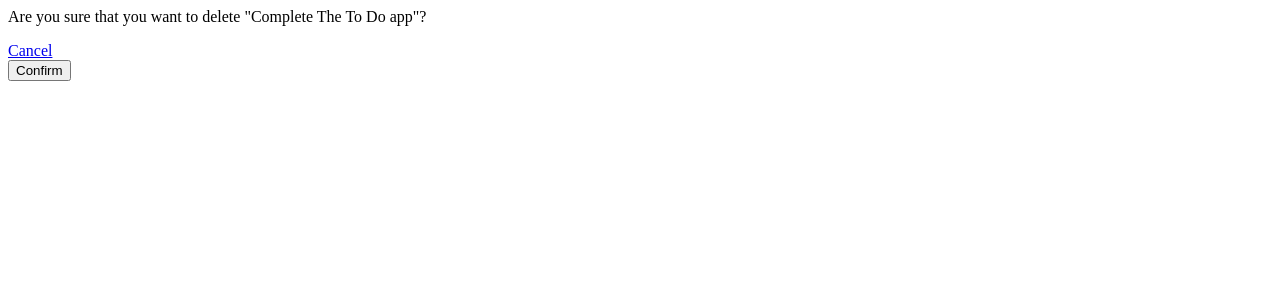
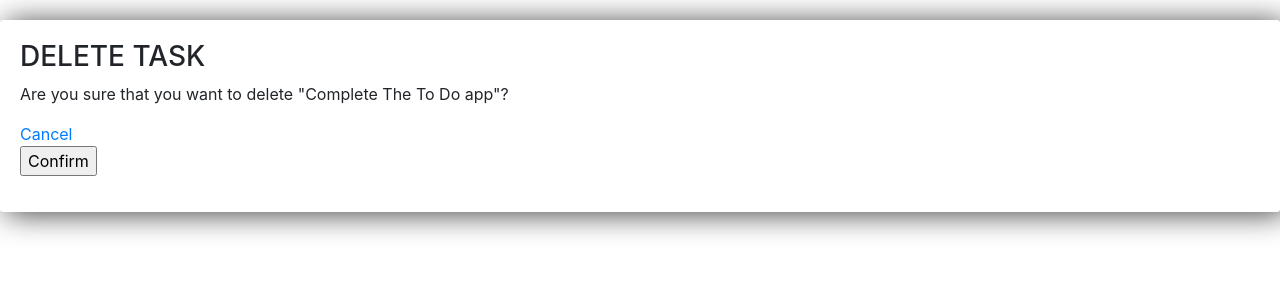
Before and after one commit to iamrizvan/my-todo, a Django app: page /delete_task/1/ in a window 1280 px wide. Shown: the top 300 px of the page. Run offline with Django 3.2, Linux system fonts and the light colour scheme; data comes from the database, SQL or seed files in the repository; some libraries are stand-ins or nearby versions.

Commit message:
App modified

```diff
--- a/tasks/templates/tasks/delete.html
+++ b/tasks/templates/tasks/delete.html
@@ -1,3 +1,22 @@
+<link
+  rel="stylesheet"
+  href="https://stackpath.bootstrapcdn.com/bootstrap/4.3.1/css/bootstrap.min.css"
+  integrity="sha384-ggOyR0iXCbMQv3Xipma34MD+dH/1fQ784/j6cY/iJTQUOhcWr7x9JvoRxT2MZw1T"
+  crossorigin="anonymous"
+/>
+<style>
+  .main-body{
+    margin: 20px auto;
+    padding: 20px;
+    background-color: #fff;
+    border-radius: 3px;
+    box-shadow: 6px 2px 30px 0px rgba(0, 0, 0, 0.75);
+  }
+
+</style>
+
+<div class="main-body">
+  <h3>DELETE TASK</h3>
   <p>Are you sure that you want to delete "{{task}}"?</p>
   <a href="{% url 'list' %}">Cancel</a>
 
@@ -5,3 +24,4 @@
       {% csrf_token %}
       <input type="submit" value="Confirm" name="Confirm">
   </form>
+</div>
--- a/tasks/templates/tasks/list.html
+++ b/tasks/templates/tasks/list.html
@@ -26,7 +26,6 @@
   }
 
   .center-column {
-    width: 600px;
     margin: 20px auto;
     padding: 20px;
     background-color: #fff;
@@ -49,7 +48,8 @@
     border-color: #e59400;
   }
 </style>
-<div class="center-column">
+<div class="col-10 col-lg-6 center-column">
+  <h2>TASKS</h2>
   <form method="POST" action="/">
     {% csrf_token %} {{form.title}}
     <input class="btn btn-info" type="submit" name="Create Task" />
```
Also changed, not shown: tasks/templates/tasks/update_task.html (+45 -6 lines). Lines whose indentation alone changed are shown as unchanged.
